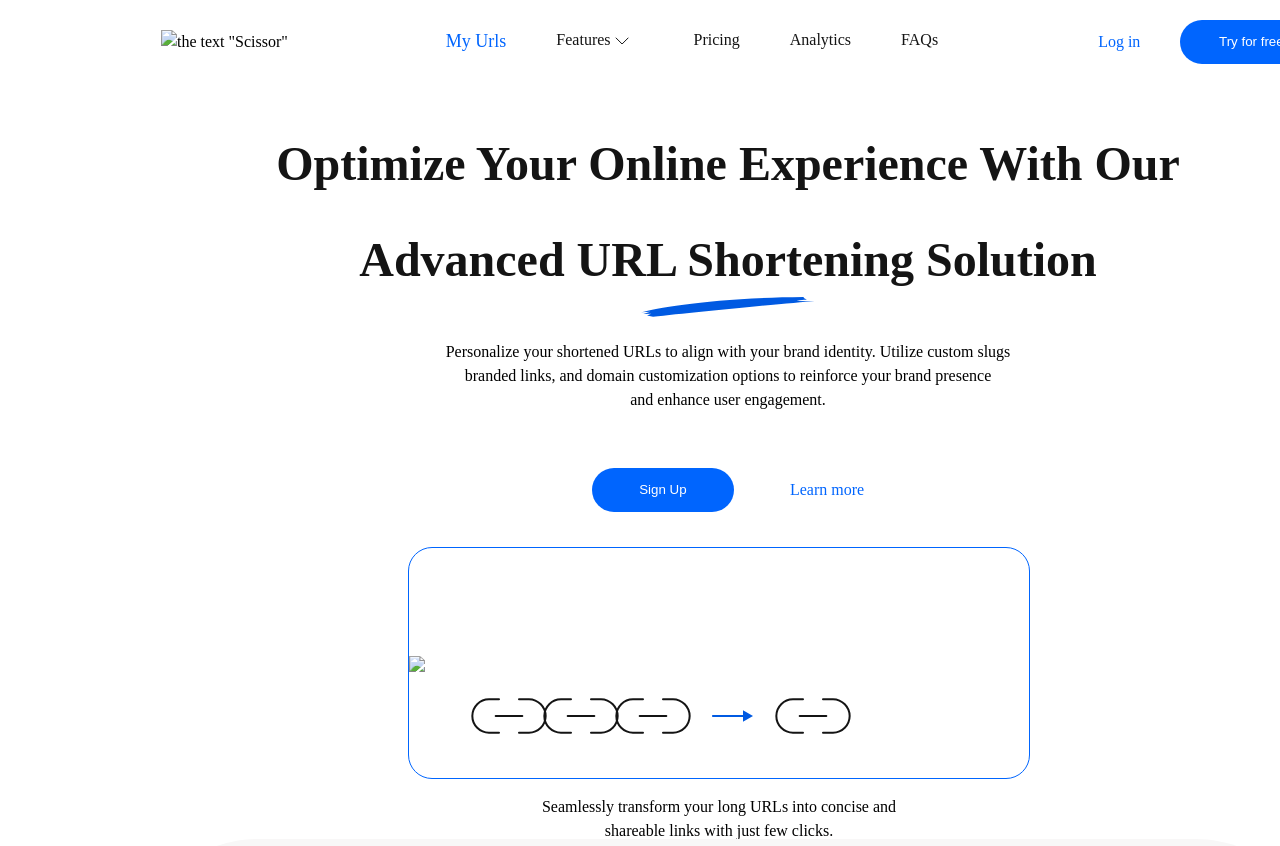
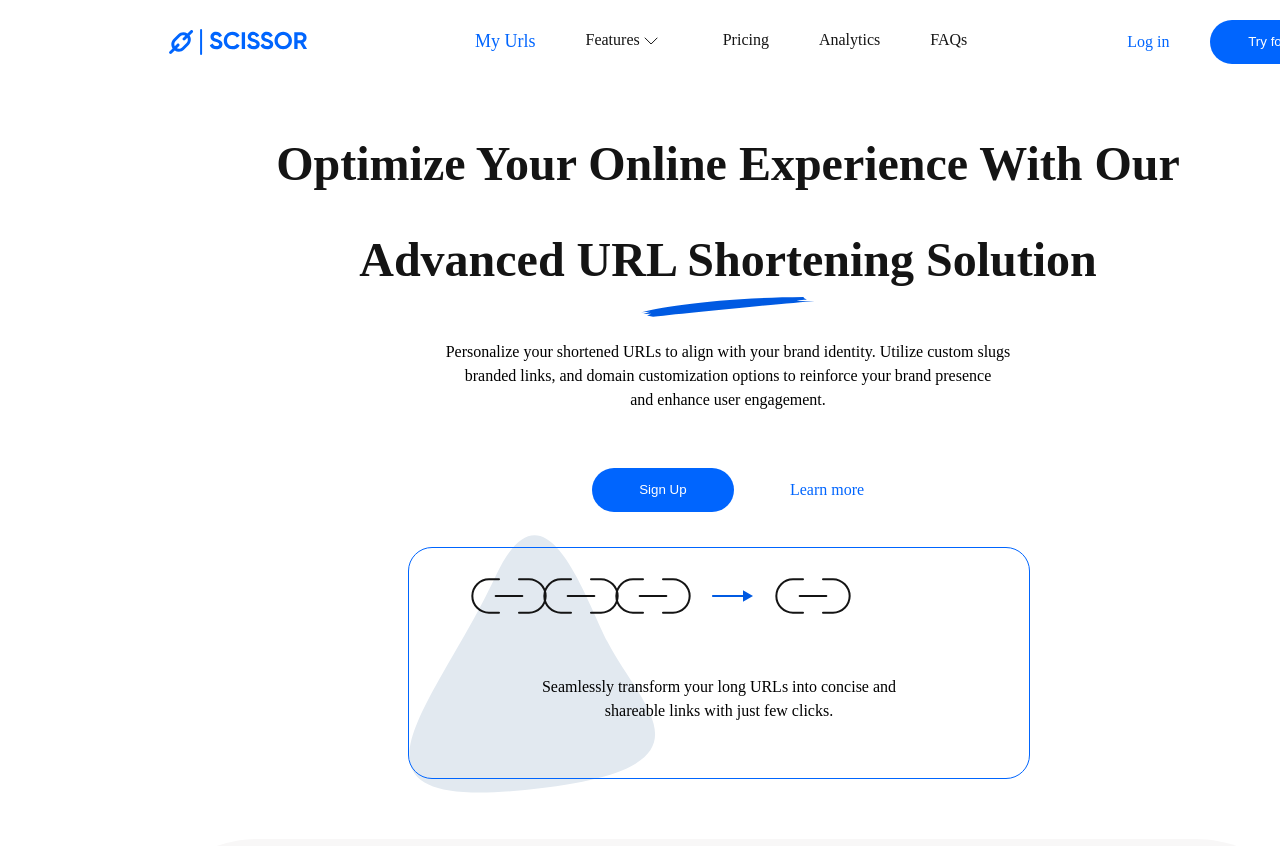
Before and after one commit to Samokun-Nova/AltSchool-Semester-Assignment, a plain HTML site: page index.html in a window 1280 px wide. Shown: the top 846 px of the page. Drawn offline with Linux system fonts and the light colour scheme; a web font is replaced by a local one.

Commit message:
index.html

```diff
--- a/index.html
+++ b/index.html
@@ -13,8 +13,8 @@
         <div class="logo">
           <img
             class="scissors-logo"
-            src="Assets/Logoscissirs.png"
-            alt='the text "Scissor"'
+            src="Assets/Logo.svg"
+            alt="Scissors"
           />
         </div>
 
@@ -77,7 +77,7 @@
         links with just few clicks.
       </p>
       <div class="chain-box-img">
-        <img src="Assets/background-chain (1).svg" />
+        <img src="Assets/background-chain.svg" />
       </div>
     </div>
 
```
